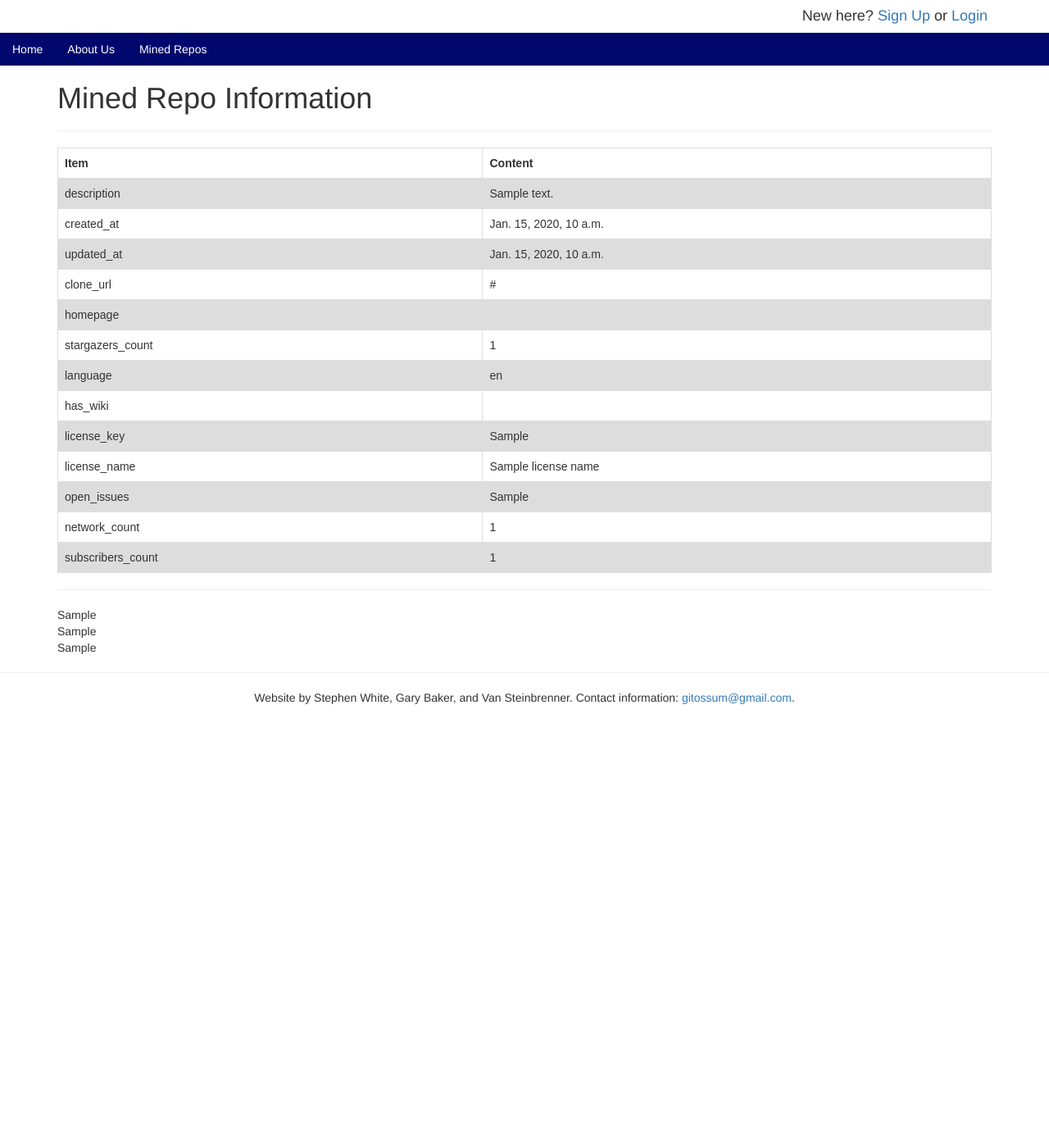
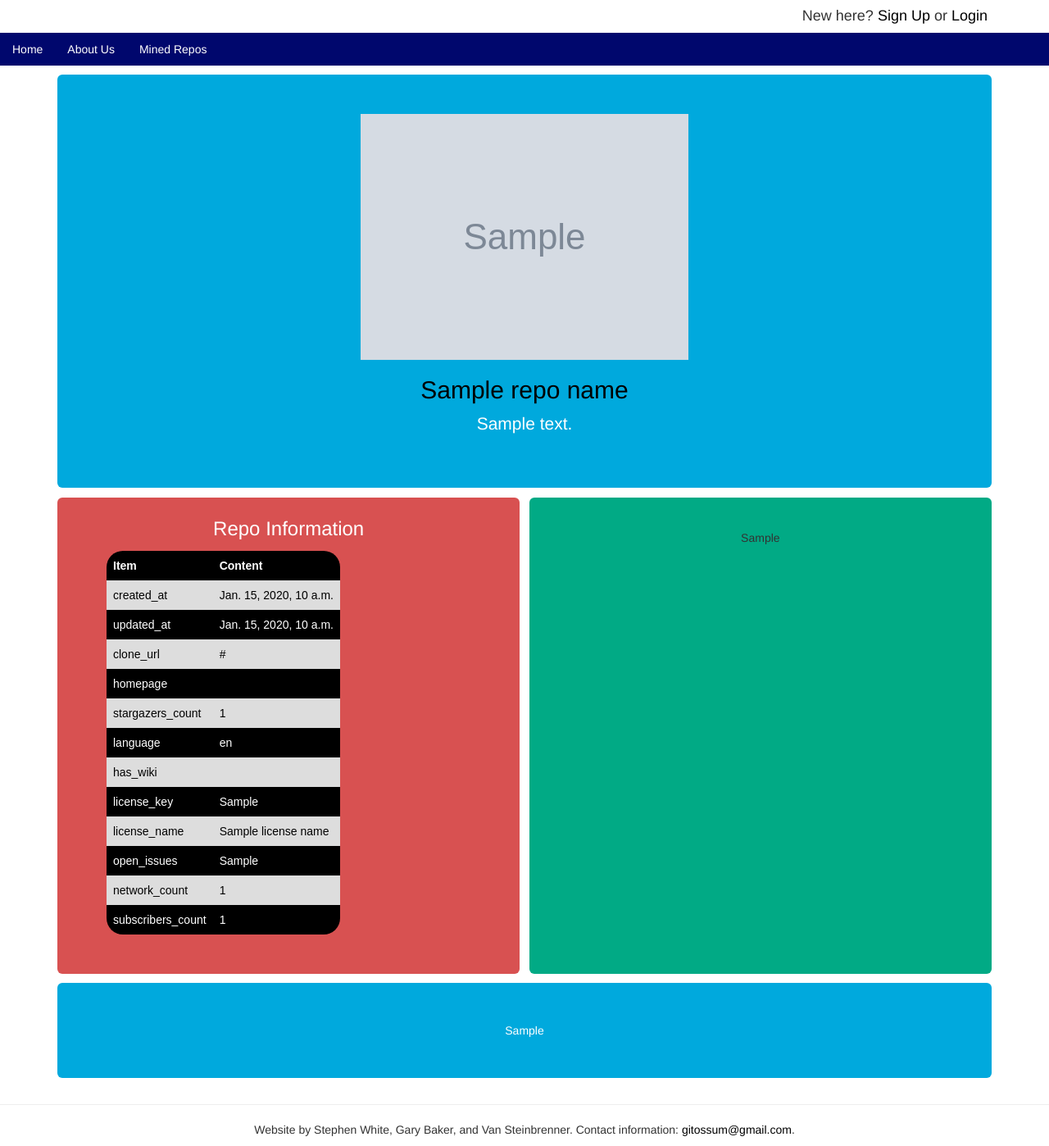
Before and after one commit to RESHAPELab/gitOSSum, a Django app: template src/web_app/templates/mined_repo_display.html in a window 1280 px wide. Shown: the whole page at 82% size. Before the commit the page ends 859 px from the top, so only its background shows below. Run offline with Django 3.2, Linux system fonts and the light colour scheme; the template is opened without the code that fills it: most values are stand-ins (such as "Sample title", 1, 10 or a date in 2020); grey boxes marked "Sample" are stand-in pictures; parts of the project's set-up code (start-up, migrations or seed data) failed here and were passed over; some libraries are stand-ins or nearby versions.

Commit message:
Repo page design verion 1

```diff
--- a/src/web_app/templates/mined_repo_display.html
+++ b/src/web_app/templates/mined_repo_display.html
@@ -4,42 +4,107 @@
 {% extends "base.html" %} {% block content %}
 <head>
 <style>
+    html, body {
+        max-width: 100%;
+        overflow-x: hidden;
+    }
+
     table {
         font-family: arial, sans-serif;
-        border-collapse: collapse;
-        width: 100%;
+        background-color: black;
+        color: white;
+        border-radius: 20px;
     }
 
     td,
     th {
-        border: 1px solid #dddddd;
         text-align: left;
         padding: 8px;
     }
 
+    tr {
+        width: auto;
+    }
+
     tr:nth-child(even) {
         background-color: #dddddd;
+        color: black;
     }
 
-    img {
+    /* img {
         height: 225px;
         width: 175px;
+    } */
+
+    .jumboTitle {
+        margin-top: -5%;
+        margin-bottom: 3%;
+    }
+
+    .introduction {
+        margin-top: 1%;
+        margin-bottom: 1%;
+        background-color: rgb(0, 169, 221);
+        color: white;
+        text-align: center;
+    }
+
+    .row1 {
+        display: flex;
+    }
+
+    .table {
+        margin-bottom: 1%;
+        margin-right: 0.5%;
+        background-color: rgb(216, 81, 81);
+        color: white;
+        width: 50%;
+        text-align: center;
+    }
+
+    .bar {
+        margin-bottom: 1%;
+        width: 50%;
+        margin-left: 0.5%;
+        border-radius: 20px;
+        background-color: rgb(1, 170, 133);
+        text-align: center;
+    }
+
+
+
+    .prByMonth {
+        margin-bottom: 1%;
+        width: 100%;
+        background-color: rgb(0, 169, 221);
+        color: white;
+        text-align: center;
+    }
+
+    a {
+        color: black;
     }
 </style>
 
 </head>
 
 <body>
-    <h1>Mined Repo Information</h1>
-    <hr>
+    <div class="jumbotron introduction">
+        <img src="{{ avatar }}" alt="">
+        <h2><a href="https://github.com/{{ repo_name }}">{{ repo_name }}</a></h2>
+        <p>{{ description }}</p>
+    </div>
+    <div class="row1">
+        <div class="jumbotron table">
+            <h3 class="jumboTitle">Repo Information</h3>
             <table>
                 <tr>
                     <th>Item</th>
                     <th>Content</th>
                 </tr>
-            <td>description</td>
+                    <!-- <td>description</td>
                     <td>{{ description }}</td>
-        </tr>
+                </tr> -->
                 <tr>
                     <td>created_at</td>
                     <td>{{ created_at }}</td>
@@ -92,12 +157,15 @@
                     <td>{{ subscribers_count }}</td>
                 </tr>
             </table>
-    <hr>
-    {{ pie_chart |safe }}
-    <br>
+        </div>
+        <div class="jumbotron bar">
+            <h3 class="jumboTitle"> </h3>
             {{ bar_chart |safe }}
-    <br>
+        </div>
+    </div>
+    <div class="jumbotron prByMonth">
         {{ line_chart |safe }}
+    </div>
 </body>
 
 {% endblock content %}
--- a/src/web_app/user_app/views.py
+++ b/src/web_app/user_app/views.py
@@ -143,6 +143,7 @@ def get_repo_data(request, repo_owner, repo_name):
     if original_repo in mined_repos:
         context = get_repo_table_context(original_repo)
         context.update({
+            "repo_name":original_repo,
             "bar_chart":pull_request_charts(original_repo)["bar_chart"],
             "line_chart":pull_requests_per_month_line_chart(original_repo)
         })
```
Also changed, not shown: src/web_app/user_app/migrations/0001_initial.py. Lines whose indentation alone changed are shown as unchanged.
